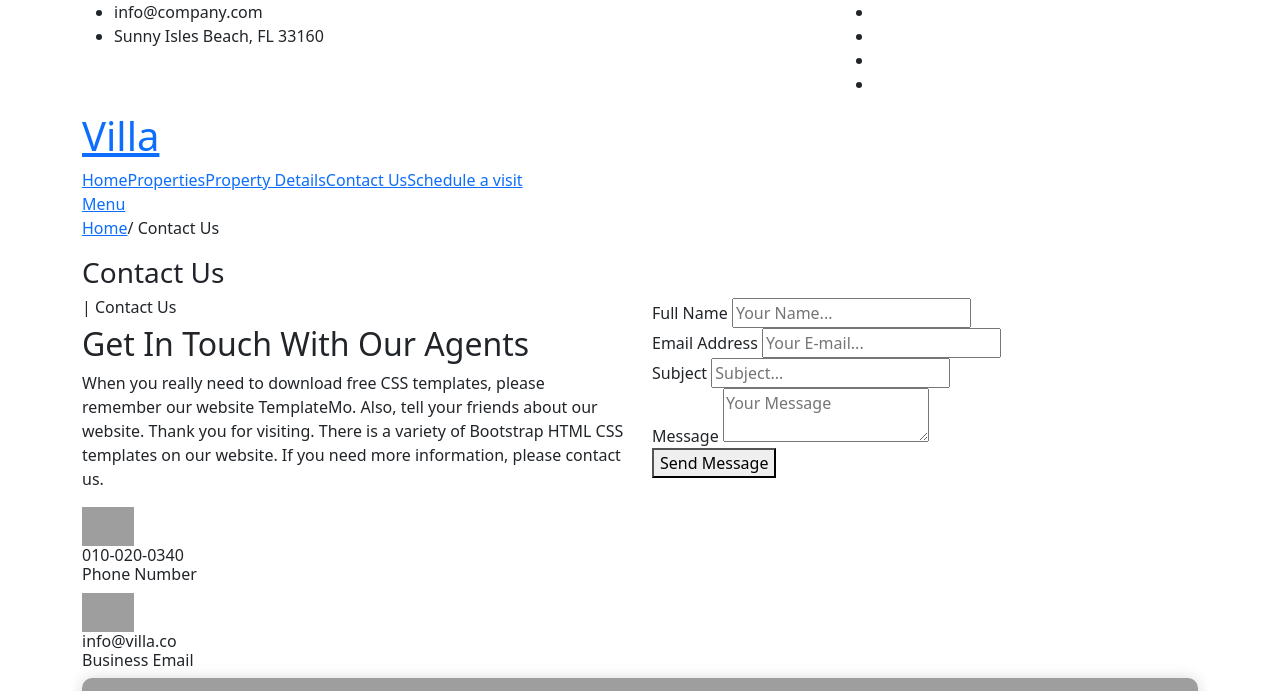
After one commit to estersky/IA_Rent_Fashion, a Flask app: page /contact in a window 1280 px wide. The commit adds this page. Shown: the top 691 px of the page. Run offline with Flask 3, Linux system fonts and the light colour scheme; some libraries are stand-ins or nearby versions; grey boxes are pictures that could not be loaded.

Commit message:
Perbarui Navbar1

```diff
--- a/app.py
+++ b/app.py
@@ -6,5 +6,10 @@ app = Flask(__name__)
 def home():
     return render_template('index.html')
 
+
+@app.route('/contact')
+def contact():
+    return render_template('contact.html')
+
 if __name__ == '__main__':
     app.run(debug=True)
--- /dev/null
+++ b/templates/contact.html
@@ -0,0 +1,196 @@
+<!DOCTYPE html>
+<html lang="en">
+
+  <head>
+
+    <meta charset="utf-8">
+    <meta name="viewport" content="width=device-width, initial-scale=1, shrink-to-fit=no">
+    <link href="https://fonts.googleapis.com/css2?family=Poppins:wght@100;200;300;400;500;600;700;800;900&display=swap" rel="stylesheet">
+
+    <title>Villa Agency TemplateMo - Contact Page</title>
+
+    <!-- Bootstrap core CSS -->
+    <link href="vendor/bootstrap/css/bootstrap.min.css" rel="stylesheet">
+
+
+    <!-- Additional CSS Files -->
+    <link rel="stylesheet" href="assets/css/fontawesome.css">
+    <link rel="stylesheet" href="assets/css/templatemo-villa-agency.css">
+    <link rel="stylesheet" href="assets/css/owl.css">
+    <link rel="stylesheet" href="assets/css/animate.css">
+    <link rel="stylesheet"href="https://unpkg.com/swiper@7/swiper-bundle.min.css"/>
+<!--
+
+TemplateMo 591 villa agency
+
+https://templatemo.com/tm-591-villa-agency
+
+-->
+  </head>
+
+<body>
+
+  <!-- ***** Preloader Start ***** -->
+  <div id="js-preloader" class="js-preloader">
+    <div class="preloader-inner">
+      <span class="dot"></span>
+      <div class="dots">
+        <span></span>
+        <span></span>
+        <span></span>
+      </div>
+    </div>
+  </div>
+  <!-- ***** Preloader End ***** -->
+
+  <div class="sub-header">
+    <div class="container">
+      <div class="row">
+        <div class="col-lg-8 col-md-8">
+          <ul class="info">
+            <li><i class="fa fa-envelope"></i> info@company.com</li>
+            <li><i class="fa fa-map"></i> Sunny Isles Beach, FL 33160</li>
+          </ul>
+        </div>
+        <div class="col-lg-4 col-md-4">
+          <ul class="social-links">
+            <li><a href="#"><i class="fab fa-facebook"></i></a></li>
+            <li><a href="https://x.com/minthu" target="_blank"><i class="fab fa-twitter"></i></a></li>
+            <li><a href="#"><i class="fab fa-linkedin"></i></a></li>
+            <li><a href="#"><i class="fab fa-instagram"></i></a></li>
+          </ul>
+        </div>
+      </div>
+    </div>
+  </div>
+
+  <!-- ***** Header Area Start ***** -->
+  <header class="header-area header-sticky">
+    <div class="container">
+        <div class="row">
+            <div class="col-12">
+                <nav class="main-nav">
+                    <!-- ***** Logo Start ***** -->
+                    <a href="index.html" class="logo">
+                        <h1>Villa</h1>
+                    </a>
+                    <!-- ***** Logo End ***** -->
+                    <!-- ***** Menu Start ***** -->
+                    <ul class="nav">
+                      <li><a href="index.html">Home</a></li>
+                      <li><a href="properties.html">Properties</a></li>
+                      <li><a href="property-details.html">Property Details</a></li>
+                      <li><a href="contact.html" class="active">Contact Us</a></li>
+                      <li><a href="#"><i class="fa fa-calendar"></i> Schedule a visit</a></li>
+                  </ul>
+                    <a class='menu-trigger'>
+                        <span>Menu</span>
+                    </a>
+                    <!-- ***** Menu End ***** -->
+                </nav>
+            </div>
+        </div>
+    </div>
+  </header>
+  <!-- ***** Header Area End ***** -->
+
+  <div class="page-heading header-text">
+    <div class="container">
+      <div class="row">
+        <div class="col-lg-12">
+          <span class="breadcrumb"><a href="#">Home</a>  /  Contact Us</span>
+          <h3>Contact Us</h3>
+        </div>
+      </div>
+    </div>
+  </div>
+
+  <div class="contact-page section">
+    <div class="container">
+      <div class="row">
+        <div class="col-lg-6">
+          <div class="section-heading">
+            <h6>| Contact Us</h6>
+            <h2>Get In Touch With Our Agents</h2>
+          </div>
+          <p>When you really need to download free CSS templates, please remember our website TemplateMo. Also, tell your friends about our website. Thank you for visiting. There is a variety of Bootstrap HTML CSS templates on our website. If you need more information, please contact us.</p>
+          <div class="row">
+            <div class="col-lg-12">
+              <div class="item phone">
+                <img src="assets/images/phone-icon.png" alt="" style="max-width: 52px;">
+                <h6>010-020-0340<br><span>Phone Number</span></h6>
+              </div>
+            </div>
+            <div class="col-lg-12">
+              <div class="item email">
+                <img src="assets/images/email-icon.png" alt="" style="max-width: 52px;">
+                <h6>info@villa.co<br><span>Business Email</span></h6>
+              </div>
+            </div>
+          </div>
+        </div>
+        <div class="col-lg-6">
+          <form id="contact-form" action="" method="post">
+            <div class="row">
+              <div class="col-lg-12">
+                <fieldset>
+                  <label for="name">Full Name</label>
+                  <input type="name" name="name" id="name" placeholder="Your Name..." autocomplete="on" required>
+                </fieldset>
+              </div>
+              <div class="col-lg-12">
+                <fieldset>
+                  <label for="email">Email Address</label>
+                  <input type="text" name="email" id="email" pattern="[^ @]*@[^ @]*" placeholder="Your E-mail..." required="">
+                </fieldset>
+              </div>
+              <div class="col-lg-12">
+                <fieldset>
+                  <label for="subject">Subject</label>
+                  <input type="subject" name="subject" id="subject" placeholder="Subject..." autocomplete="on" >
+                </fieldset>
+              </div>
+              <div class="col-lg-12">
+                <fieldset>
+                  <label for="message">Message</label>
+                  <textarea name="message" id="message" placeholder="Your Message"></textarea>
+                </fieldset>
+              </div>
+              <div class="col-lg-12">
+                <fieldset>
+                  <button type="submit" id="form-submit" class="orange-button">Send Message</button>
+                </fieldset>
+              </div>
+            </div>
+          </form>
+        </div>
+        <div class="col-lg-12">
+          <div id="map">
+            <iframe src="https://www.google.com/maps/embed?pb=!1m18!1m12!1m3!1d12469.776493332698!2d-80.14036379941481!3d25.907788681148624!2m3!1f357.26927939317244!2f20.870722720054623!3f0!3m2!1i1024!2i768!4f35!3m3!1m2!1s0x88d9add4b4ac788f%3A0xe77469d09480fcdb!2sSunny%20Isles%20Beach!5e1!3m2!1sen!2sth!4v1642869952544!5m2!1sen!2sth" width="100%" height="500px" frameborder="0" style="border:0; border-radius: 10px; box-shadow: 0px 0px 15px rgba(0, 0, 0, 0.15);" allowfullscreen=""></iframe>
+          </div>
+        </div>
+      </div>
+    </div>
+  </div>
+
+  <footer>
+    <div class="container">
+      <div class="col-lg-12">
+        <p>Copyright © 2048 Villa Agency Co., Ltd. All rights reserved.
+
+        Design: <a rel="nofollow" href="https://templatemo.com" target="_blank">TemplateMo</a></p>
+      </div>
+    </div>
+  </footer>
+
+  <!-- Scripts -->
+  <!-- Bootstrap core JavaScript -->
+  <script src="vendor/jquery/jquery.min.js"></script>
+  <script src="vendor/bootstrap/js/bootstrap.min.js"></script>
+  <script src="assets/js/isotope.min.js"></script>
+  <script src="assets/js/owl-carousel.js"></script>
+  <script src="assets/js/counter.js"></script>
+  <script src="assets/js/custom.js"></script>
+
+  </body>
+</html>
--- a/templates/index.html
+++ b/templates/index.html
@@ -167,7 +167,7 @@
       <nav id="header-nav" class="navbar navbar-expand-lg py-3">
         <div class="container">
           <a class="navbar-brand" href="index.html">
-            <img src="static\images\main-logo.png" class="logo">
+            <img src="static/images/main-logo.png" class="logo" alt="IA Rent Fashion Logo" style="height:120px; width:auto; object-fit:contain;">
           </a>
           <button class="navbar-toggler d-flex d-lg-none order-3 p-2" type="button" data-bs-toggle="offcanvas"
             data-bs-target="#bdNavbar" aria-controls="bdNavbar" aria-expanded="false" aria-label="Toggle navigation">
@@ -217,7 +217,7 @@
                   <a class="nav-link me-4" href="index.html">Koleksi</a>
                 </li>
                 <li class="nav-item">
-                  <a class="nav-link me-4" href="index.html">Kontak</a>
+                  <a class="nav-link me-4" href="{{ url_for('contact') }}">Kontak</a>
                 </li>
                 <li class="nav-item">
                   <a class="nav-link me-4" href="index.html">Tentang</a>
```
Also changed, not shown: static/images/main-logo.png.
